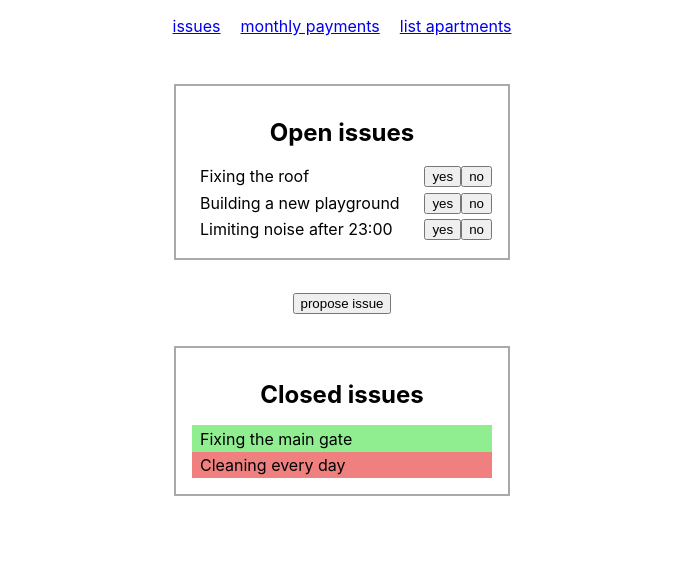
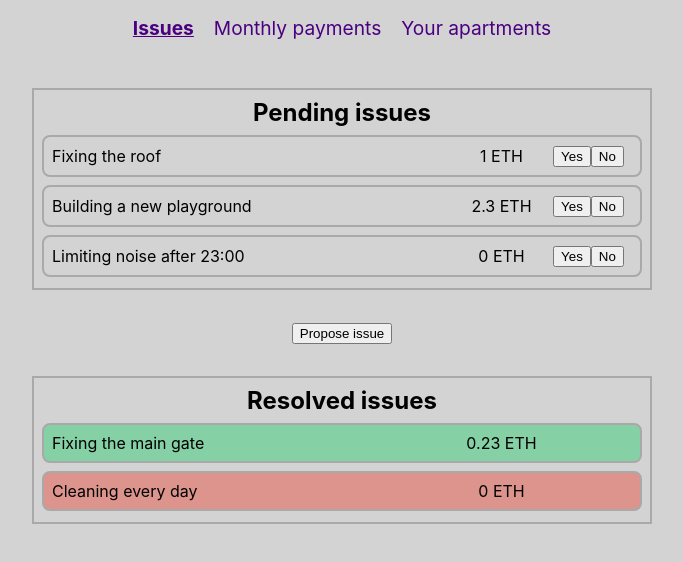
Before and after one commit to redrocket94/encode-dao, a React (Create React App) app in the folder frontend/: page / in a window 1280 px wide. Shown: the top 562 px of the page, without its empty margins (298-981 px from the left). Built offline with nearby package versions, Linux system fonts and the light colour scheme.

Commit message:
a bit of styling and a bit of tidying up

```diff
--- a/frontend/src/App.css
+++ b/frontend/src/App.css
@@ -2,35 +2,8 @@
     text-align: center;
 }
 
-.App-header {
-    background-color: #282c34;
-    display: flex;
-    flex-direction: column;
-    align-items: center;
-    justify-content: center;
-    font-size: calc(10px + 2vmin);
-    color: white;
-}
-
-main {
-    display: flex;
-    flex-direction: column;
-    align-items: center;
-}
-
-.issue-item {
-    display: flex;
-    flex-direction: row;
-    justify-content: space-between;
-    align-items: center;
-}
-
-.issue-list {
-    min-width: 300px;
-    max-width: 600px;
-    padding: 1rem;
-    margin: 2rem;
-    border: 2px solid darkgrey;
+body {
+    background-color: lightgray;
 }
 
 nav {
@@ -41,40 +14,79 @@ nav {
     margin: 1rem;
 }
 
-.green {
-    background-color: lightgreen;
+a {
+    text-decoration: none;
+    color: indigo;
+    font-size: 1.2rem;
 }
 
-.red {
-    background-color: lightcoral;
+a.active {
+    font-weight: 700;
+    text-decoration: underline;
 }
 
-p {
-    margin: 0;
-    padding: 0.2rem 0.5rem;
-}
-
-.payment-list {
+main {
     display: flex;
     flex-direction: column;
     align-items: center;
-    min-width: 300px;
-    max-width: 600px;
+}
+
+ul {
+    list-style-type: none;
+    padding: 0;
+}
+
+.item-list {
+    min-width: 600px;
+    max-width: 900px;
+    padding: 0.2rem 0.5rem;
     margin: 2rem;
     border: 2px solid darkgrey;
 }
 
-.payment-record {
+.list-element {
     display: grid;
-    grid-template-columns: 3fr 1fr 1fr;
-    width: 100%;
+    grid-template-columns: 70% 15% 15%;
+    align-items: center;
+    border: 2px solid darkgrey;
+    border-radius: 0.5rem;
+    padding: 0.5rem;
+    margin: 0.5rem 0;
 }
 
-h1 {
-    font-size: 1.5rem;
+.list-element-title {
+    text-align: start;
 }
 
-.balance-widget {
+.green {
+    background-color: #2ecc7177;
+}
+
+.red {
+    background-color: #e74c3c77;
+}
+
+.list-header {
+    font-size: 1.5rem;
+    margin: 0.3rem 0;
+}
+
+#payments-page {
+    display: flex;
+    flex-direction: row;
+    justify-content: space-evenly;
+    align-items: center;
+}
+
+#balance-widget {
     margin: 2rem;
-    border: 2px solid grey;
+    padding: 1rem 2rem;
+    border: 2px solid darkgrey;
+    border-radius: 1rem;
 }
+
+#balance-widget span {
+    display: block;
+    font-size: 1.2rem;
+    margin: 1rem 0 0 0;
+}
--- a/frontend/src/App.js
+++ b/frontend/src/App.js
@@ -1,5 +1,10 @@
 import "./App.css";
-import { BrowserRouter as Router, Route, Link } from "react-router-dom";
+import {
+    BrowserRouter as Router,
+    Route,
+    NavLink,
+    Switch,
+} from "react-router-dom";
 
 import Issues from "./components/Issues";
 import Payments from "./components/Payments";
@@ -8,15 +13,19 @@ function App() {
     return (
         <div className="App">
             <Router>
-                <header className="App-header"></header>
+                <header></header>
                 <nav>
-                    <Link to="/">issues</Link>
-                    <Link to="/payments">monthly payments</Link>
-                    <Link to="/apartments">list apartments</Link>
+                    <NavLink exact to="/">
+                        Issues
+                    </NavLink>
+                    <NavLink to="/payments">Monthly payments</NavLink>
+                    <NavLink to="/apartments">Your apartments</NavLink>
                 </nav>
                 <main>
-                    <Route exact path="/" component={Issues} />
-                    <Route path="/payments" component={Payments} />
+                    <Switch>
+                        <Route exact path="/" component={Issues} />
+                        <Route path="/payments" component={Payments} />
+                    </Switch>
                 </main>
             </Router>
         </div>
--- a/frontend/src/components/ContractBalance.js
+++ b/frontend/src/components/ContractBalance.js
@@ -6,9 +6,9 @@ export default function ContractBalance() {
     const balance = getContractBalance();
 
     return (
-        <div className="balance-widget">
-            <h1>Total balance</h1>
-            <p>{balance} ETH</p>
+        <div id="balance-widget">
+            <h1 className="list-header">Total balance</h1>
+            <span>{balance} ETH</span>
         </div>
     );
 }
--- a/frontend/src/components/IssueItem.js
+++ b/frontend/src/components/IssueItem.js
@@ -1,18 +1,20 @@
 export default function IssueItem(props) {
-    const { name, status, result } = props.issue;
+    const isPending = props.status === "Pending";
+
     return (
-        <div
-            className={`issue-item ${
-                status === "closed" && (result ? "green" : "red")
+        <li
+            className={`list-element ${
+                !isPending && (props.status === "Accepted" ? "green" : "red")
             }`}
         >
-            <p>{name}</p>
-            {status === "open" && (
+            <span className="list-element-title">{props.name}</span>
+            <span>{props.fundingMinimum} ETH</span>
+            {isPending && (
                 <div className="voting-buttons">
-                    <button>yes</button>
-                    <button>no</button>
+                    <button>Yes</button>
+                    <button>No</button>
                 </div>
             )}
-        </div>
+        </li>
     );
 }
--- a/frontend/src/components/IssueList.js
+++ b/frontend/src/components/IssueList.js
@@ -1,37 +1,48 @@
 import IssueItem from "./IssueItem";
 
 export default function IssueList(props) {
-    function getIssues() {
+    function getPendingIssues() {
         return [
-            { name: "Fixing the roof", status: "open", result: undefined },
+            { name: "Fixing the roof", status: "Pending", fundingMinimum: 1 },
             {
                 name: "Building a new playground",
-                status: "open",
-                result: undefined,
+                status: "Pending",
+                fundingMinimum: 2.3,
             },
             {
                 name: "Limiting noise after 23:00",
-                status: "open",
-                result: undefined,
+                status: "Pending",
+                fundingMinimum: 0,
+            },
+        ];
+    }
+    function getResolvedIssues() {
+        return [
+            {
+                name: "Fixing the main gate",
+                status: "Accepted",
+                fundingMinimum: 0.23,
             },
             {
-                name: "Fixing the main gate",
-                status: "closed",
-                result: true,
+                name: "Cleaning every day",
+                status: "Rejected",
+                fundingMinimum: 0,
             },
-            { name: "Cleaning every day", status: "closed", result: false },
         ];
     }
-    const issues = getIssues().filter((issue) => issue.status === props.type);
+    const issues =
+        props.status === "Pending" ? getPendingIssues() : getResolvedIssues();
 
     return (
-        <div className="issue-list">
-            <h1 className="issue-list-header">
-                {props.type === "open" ? "Open issues" : "Closed issues"}
+        <ul id="issue-list" className="item-list">
+            <h1 className="list-header">
+                {props.status === "Pending"
+                    ? "Pending issues"
+                    : "Resolved issues"}
             </h1>
             {issues.map((issue, idx) => (
-                <IssueItem issue={issue} key={idx} type={props.type} />
+                <IssueItem {...issue} key={idx} />
             ))}
-        </div>
+        </ul>
     );
 }
--- a/frontend/src/components/Issues.js
+++ b/frontend/src/components/Issues.js
@@ -2,10 +2,10 @@ import IssueList from "./IssueList";
 
 export default function Issues() {
     return (
-        <div className="issues-page">
-            <IssueList type="open" />
-            <button>propose issue</button>
-            <IssueList type="closed" />
+        <div id="issues-page" className="app-page">
+            <IssueList status="Pending" />
+            <button>Propose issue</button>
+            <IssueList status="Resolved" />
         </div>
     );
 }
--- a/frontend/src/components/PaymentList.js
+++ b/frontend/src/components/PaymentList.js
@@ -21,11 +21,11 @@ export default function PaymentList() {
     const paymentList = getPaymentList();
 
     return (
-        <div className="payment-list">
-            <h1>Your payments</h1>
+        <ul id="payment-list" className="item-list">
+            <h1 className="list-header">Your payments</h1>
             {paymentList.map((record, idx) => (
-                <PaymentRecord record={record} key={idx} />
+                <PaymentRecord {...record} key={idx} />
             ))}
-        </div>
+        </ul>
     );
 }
--- a/frontend/src/components/PaymentRecord.js
+++ b/frontend/src/components/PaymentRecord.js
@@ -1,10 +1,9 @@
 export default function PaymentRecord(props) {
-    const { month, amount, paid } = props.record;
     return (
-        <div className={`payment-record ${paid ? "green" : "red"}`}>
-            <p>{month}</p>
-            <p>{amount} ETH</p>
-            <button disabled={paid}>Pay now!</button>
-        </div>
+        <li className={`list-element ${props.paid ? "green" : "red"}`}>
+            <span className="list-element-title">{props.month}</span>
+            <span>{props.amount} ETH</span>
+            <button disabled={props.paid}>Pay now!</button>
+        </li>
     );
 }
--- a/frontend/src/components/Payments.js
+++ b/frontend/src/components/Payments.js
@@ -3,7 +3,7 @@ import ContractBalance from "./ContractBalance";
 
 export default function Payments() {
     return (
-        <div className="payments-page">
+        <div id="payments-page" className="app-page">
             <PaymentList />
             <ContractBalance />
         </div>
```
